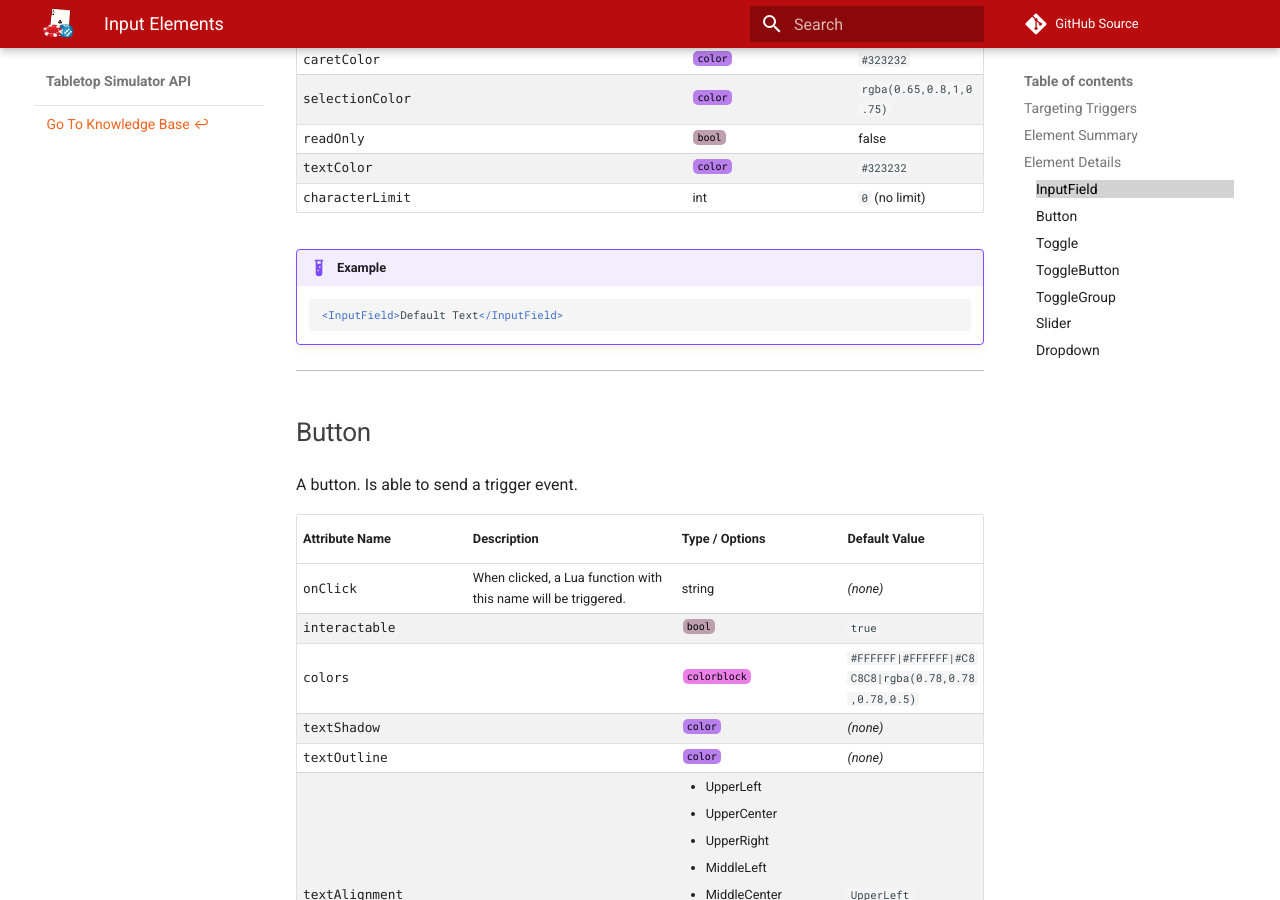
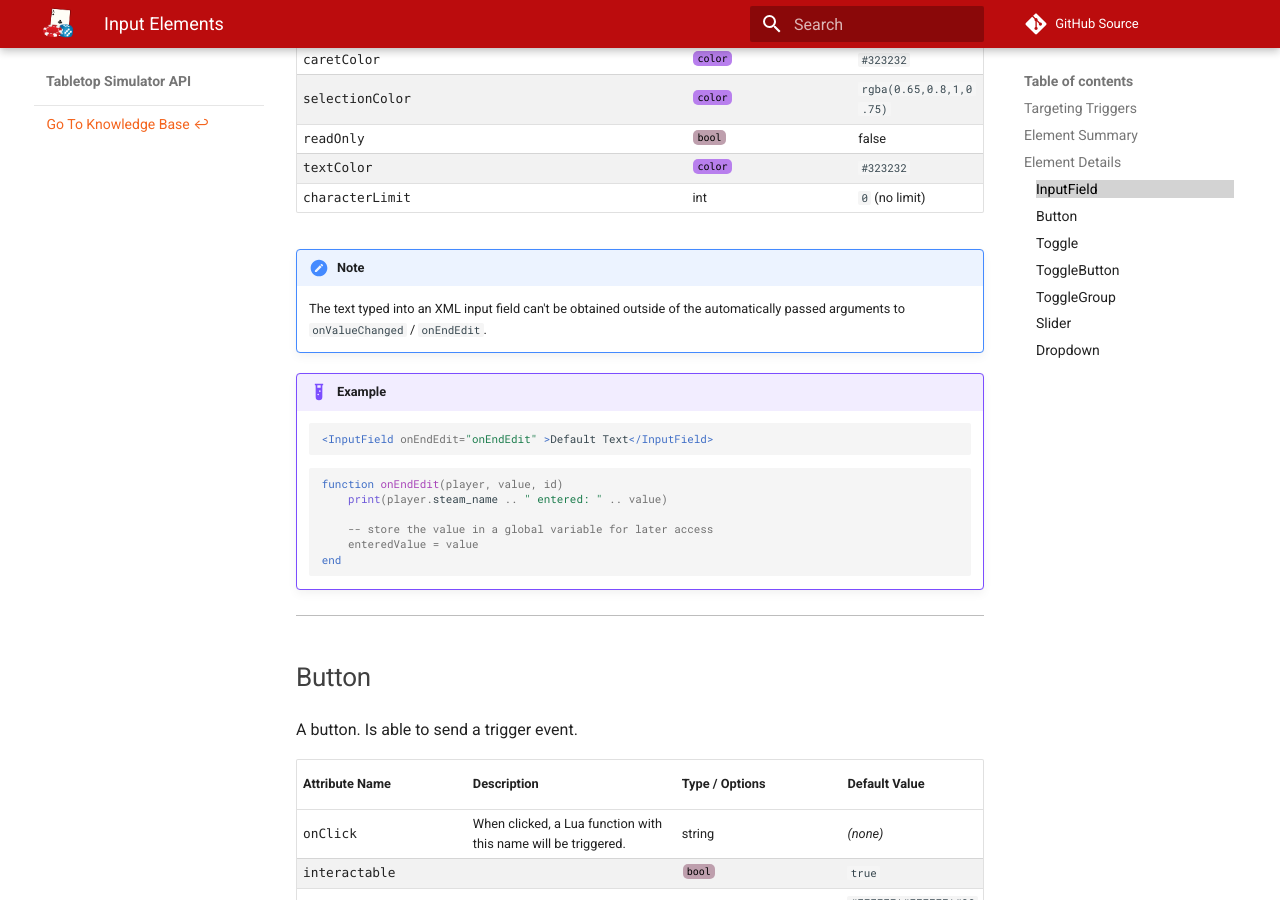
Before and after one commit to Berserk-Games/Tabletop-Simulator-API, an MkDocs documentation site: the page built from docs/ui/inputelements.md, in a window 1280 px wide and 900 px high, scrolled down 2327 px. Built offline with MkDocs 1.6.1 and Material for MkDocs 9.7.7, drawn with Linux system fonts in a browser that asks for light colours; comment, search, counter and statistics services are not loaded.

Commit message:
improved inputfield documentation

````diff
--- a/docs/ui/inputelements.md
+++ b/docs/ui/inputelements.md
@@ -62,9 +62,20 @@ readOnly |  | [<span class="tag boo"></span>](attributes.md#attribute-types) | f
 textColor |  | [<span class="tag xmlco"></span>](attributes.md#attribute-types) | `#323232`
 characterLimit |  | int | `0` (no limit)
 
+!!!note
+    The text typed into an XML input field can't be obtained outside of the automatically passed arguments to `onValueChanged` / `onEndEdit`.
+
 !!!example
     ```xml
-    <InputField>Default Text</InputField>
+    <InputField onEndEdit="onEndEdit" >Default Text</InputField>
+    ```
+    ```lua
+    function onEndEdit(player, value, id)
+        print(player.steam_name .. " entered: " .. value)
+
+        -- store the value in a global variable for later access
+        enteredValue = value
+    end
     ```
 
 ---
````
